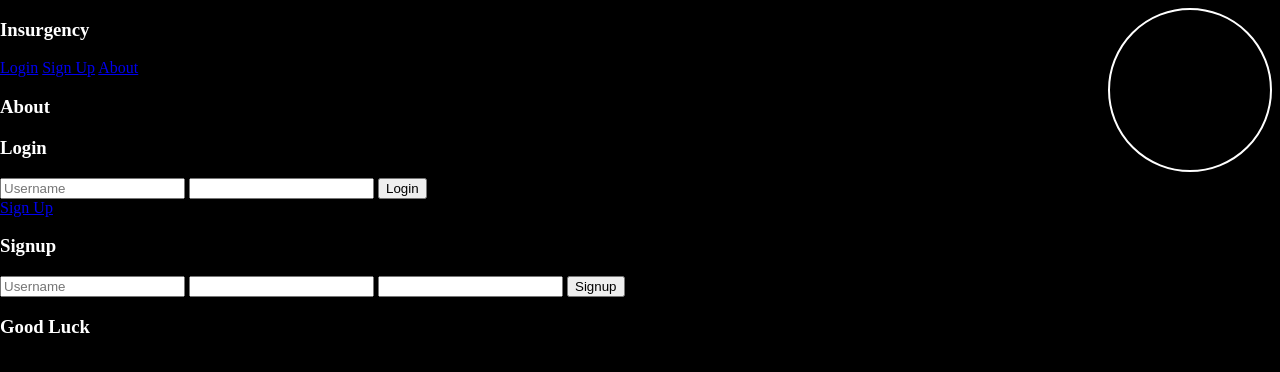
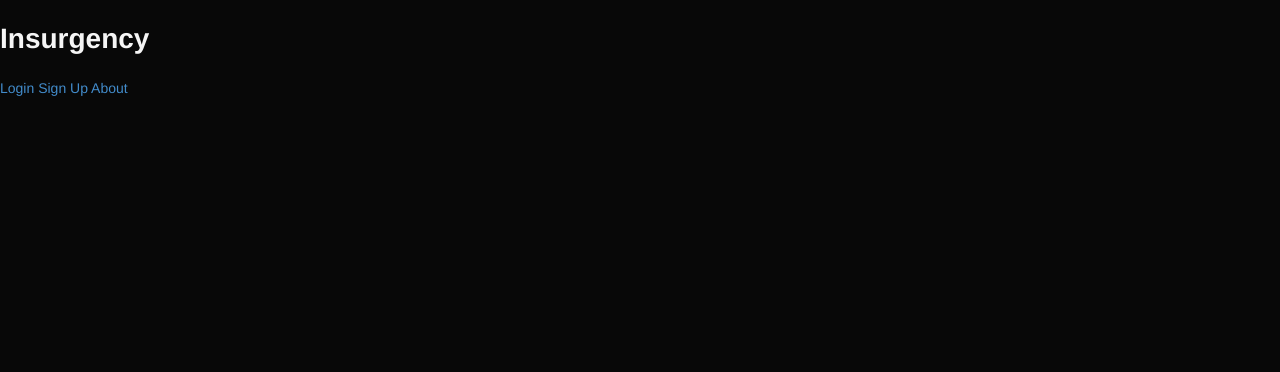
Before and after one commit to YodasWs/Insurgency, a PHP site: page / in a window 1280 px wide. Shown: the top 372 px of the page. Run offline with PHP 8.4, Linux system fonts and the light colour scheme.

Commit message:
Incorporate Zepto and Bootstrap
start incorporating Zepto.js and Bootstrap into app.

```diff
--- a/www/config.xml
+++ b/www/config.xml
@@ -17,11 +17,11 @@
 <feature name="http://api.phonegap.com/1.0/camera"/>
 -->
 
+<gap:platform name="android"/>
 <!--
 <gap:platform name="ios"/>
+<gap:platform name="winphone"/>
 -->
-<gap:platform name="android"/>
-<gap:platform name="winphone"/>
 
 <access origin="http://yodas.ws" />
 </widget>
--- a/www/css/index.css
+++ b/www/css/index.css
@@ -6,14 +6,19 @@ body {
 	-webkit-text-size-adjust: none;	/* prevent webkit from resizing text to fit */
 	-webkit-user-select: none;	/* prevent copy paste, to allow, change 'none' to 'text' */
 	width: 100%; height: 100%; padding: 0; border: 0; margin: 0;
-	background: black; color: white;
+	background: #080808; color: #f5f5f5; color: whitesmoke;
+}
+section:not(:first-of-type) {
+	display: none;
 }
 
+/*
 div#radar {
 	display: block; width: 20vmin; height: 20vmin;
 	position: fixed; top: 1vmin; right: 1vmin;
 	border: 2px solid white; border-radius: 50%;
 }
+/**/
 
 input, input:active {
 	outline: 0 none !important;
@@ -24,6 +29,4 @@ input, input:active {
 }
 
 @media screen and (orientation: landscape) {
-	div#radar {
-	}
 }
--- a/www/index.html
+++ b/www/index.html
@@ -5,26 +5,20 @@
 <meta charset="UTF-8"/>
 <meta name="format-detection" content="telephone=no"/>
 <meta name="viewport" content="user-scalable=no, initial-scale=1, maximum-scale=1, minimum-scale=1, width=device-width, height=device-height, target-densitydpi=device-dpi" />
+<link rel="stylesheet" href="res/bootstrap.min.css" />
 <link rel="stylesheet" href="css/index.css" />
 <script src="res/zepto.min.js"></script>
 <script src="phonegap.js"></script>
 <script>
-if (!window.cordova && !window.PhoneGap && !window.phonegap) {
-	// Shim for browser testing
+if (!window.cordova && !window.PhoneGap && !window.phonegap) // Shim for browser testing
 	document.write('<script type="text/javascript" src="res/phonegap.js"><\/script>');
-	// for desktop testing
-	window.onerror = function(error) { console.log(error); };
-	if (device.platform == 'Chrome') device.platform = 'Android';
-	else if (device.platform.indexOf('Win') > -1) device.platform = 'Win32NT';
-	else if (device.platform.indexOf('Safari') > -1) device.platform = 'iOS';
-}
 </script>
 <script src="js/index.js"></script>
 </head>
 <body>
-<article data-role="page" id="home">
-	<section data-role="content">
-		<header data-role="header">
+<article id="home">
+	<section>
+		<header>
 			<h1>Insurgency</h1>
 		</header>
 		<div data-role="controlgroup">
@@ -33,13 +27,13 @@ if (!window.cordova && !window.PhoneGap && !window.phonegap) {
 			<a href="#about" data-role="button">About</a>
 		</div>
 	</section>
-	<section data-role="content" id="about">
-		<header data-role="header">
+	<section id="about">
+		<header>
 			<h1>About</h1>
 		</header>
 	</section>
-	<section data-role="content" id="login">
-		<header data-role="header">
+	<section id="login">
+		<header>
 			<h1>Login</h1>
 		</header>
 		<form data-role="fieldcontain">
@@ -49,8 +43,8 @@ if (!window.cordova && !window.PhoneGap && !window.phonegap) {
 		</form>
 		<a href="#signup">Sign Up</a>
 	</section>
-	<section data-role="content" id="signup">
-		<header data-role="header">
+	<section id="signup">
+		<header>
 			<h1>Signup</h1>
 		</header>
 		<form data-role="fieldcontain">
@@ -61,13 +55,5 @@ if (!window.cordova && !window.PhoneGap && !window.phonegap) {
 		</form>
 	</section>
 </article>
-<article data-theme="a" data-role="page" id="mission">
-	<section data-role="content">
-		<header data-role="header">
-			<h1>Good Luck</h1>
-		</header>
-		<div id="radar"></div>
-	</section>
-</article>
 </body>
 </html>
--- a/www/js/index.js
+++ b/www/js/index.js
@@ -1,27 +1,54 @@
 document.addEventListener('deviceready', function() {
-	alert('deviceready');
+	Zepto('input[type="submit"]').addClass('btn').addClass('btn-default');
 	// Login Form
-	zepto('#login form').submit(function() {
+	Zepto('#login form').submit(function() {
 		alert('Login!');
+		return false;
+	});
+	// TODO: Change Section
+	Zepto('a[href^="#"]').click(function() {
+//		$this = Zepto(this);
+//		if (Zepto(Zepto(this).attr('href')).closest('article').is(':visible'))
+			return switchSection(Zepto(this).attr('href'), Zepto(this).closest('section'));
+/*
+		if ($(this).attr('href') == '#mission') {
+			$.get('http://yodas.ws/fps/user', {
+			}, function(data) {
+alert(JSON.stringify(data));
+				if (data.error) {
+					return;
+				}
+			}, 'json');
+		}
+		switch(device.platform) {
+		case 'iOS': case 'Android':
+			$('article:visible').fadeOut('slow', function() {
+				$($this.attr('href')).fadeIn('slow');
+			});
+			break;
+		case 'WinCE': case 'Win32NT':
+			break;
+		}
+//*/
 		return false;
 	});
 }, false);
 
-/*
 function switchSection(newSection, oldSection) {
 	if (!oldSection)
-		oldSection = zepto('section[data-role="content"]:visible').first();
+		oldSection = Zepto('section').filter(function() {
+			return Zepto(this).css('display') != 'none';
+		});
 	else if (typeof oldSection === 'string')
-		oldSection = zepto(oldSection);
+		oldSection = Zepto(oldSection);
 //	if (oldSection.closest('article').is('#home')) // For phones with back buttons
 //		history.pushState({page:$this.attr('href')}, null, $this.attr('href').substring(1));
 	if (typeof newSection === 'string' && newSection == '#home')
-		newSection = $('#home > section[data-role="content"]:first');
+		newSection = $('#home > section').first();
 	else if (typeof newSection === 'string')
-		newSection = $('section' + newSection);
+		newSection = $(newSection);
 	else if (typeof newSection !== 'object' || typeof newSection.closest !== 'function' || newSection.closest('article').attr('id') != 'home')
 		return false;
-
 	// Move to Same Section ?
 	if (oldSection.attr('id') == newSection.attr('id')) {
 		switch(device.platform) {
@@ -41,15 +68,15 @@ function switchSection(newSection, oldSection) {
 	}
 
 	// Slide to New Section
-//	switch(device.platform) {
-//	case 'iOS': case 'Android':
+	switch(device.platform) {
+	case 'iOS': case 'Android':
+		$('body').css('overflow','hidden');
 		oldSection.css({
 			position:'absolute',top:oldSection.offset().top+'px'
 		});
 		newSection.css({
 			position:'absolute',top:$(window).height()+'px'
 		}).show();
-		$('body').css('overflow','hidden');
 		oldSection.animate({
 			top:'-'+$(window).height()+'px'
 		}, 'slow', function() {
@@ -62,13 +89,14 @@ function switchSection(newSection, oldSection) {
 			oldSection.hide();
 			$('body').css({overflow:''});
 		});
-//		break;
+		break;
 //	case 'WinCE': case 'Win32NT':
 //		break;
-//	}
+	}
 	return false;
 }
 
+/*
 $(document).ready(function() {
 	// TODO: Add iOS Back Button to Headers :-\
 	if (device.platform == 'iOS') {
@@ -77,32 +105,6 @@ $(document).ready(function() {
 		);
 		$('article#home > section[data-role="content"]:not(:nth-child(1)) a[data-role="button"]').buttonMarkup('refresh');
 	}
-
-	// TODO: Change "Page"
-	$('a[href^="#"]').click(function() {
-		$this = $(this);
-	if ($($(this).attr('href')).closest('article').is(':visible'))
-		return switchSection($(this).attr('href'), $(this).closest('section'));
-	if ($(this).attr('href') == '#mission') {
-		$.get('http://yodas.ws/fps/user', {
-		}, function(data) {
-alert(JSON.stringify(data));
-			if (data.error) {
-				return;
-			}
-		}, 'json');
-	}
-	switch(device.platform) {
-	case 'iOS': case 'Android':
-		$('article:visible').fadeOut('slow', function() {
-			$($this.attr('href')).fadeIn('slow');
-		});
-		break;
-	case 'WinCE': case 'Win32NT':
-		break;
-	}
-		return false;
-	});
 
 	var sendLogin = function(callback) {
 		var password = $('#login form input[name="password"]').val();
--- a/www/res/phonegap.js
+++ b/www/res/phonegap.js
@@ -68,6 +68,12 @@ camera = {
 	}
 };
 
+// for desktop testing
+window.onerror = function(error) { console.log(error); };
+if (device.platform == 'Chrome') device.platform = 'Android';
+else if (device.platform.indexOf('Win') > -1) device.platform = 'Win32NT';
+else if (device.platform.indexOf('Safari') > -1) device.platform = 'iOS';
+
 // Augmented Reality: http://phonegap.com/blog/2012/10/09/wikitude-provides-users-with-augmented-reality-plugin/
 
 // For Android Development: http://phonegap-pain-points.appspot.com/#/
```
